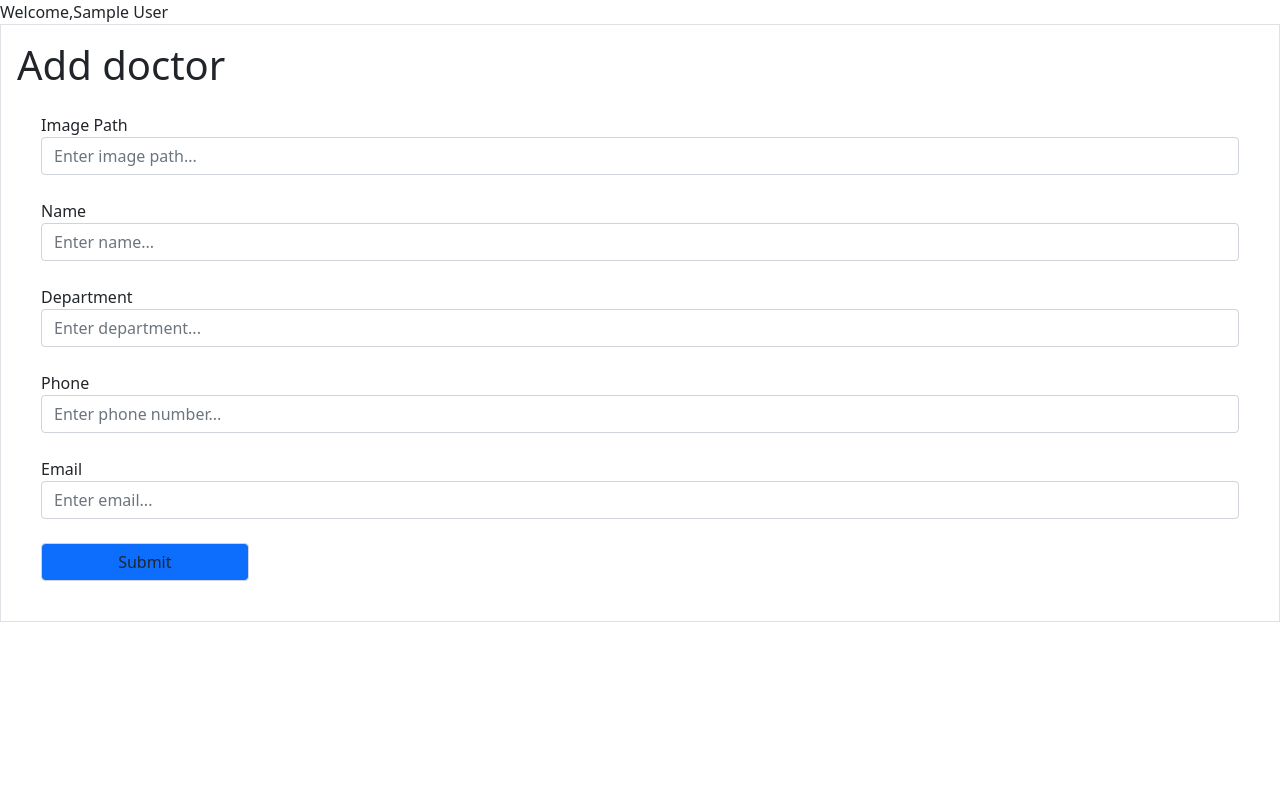
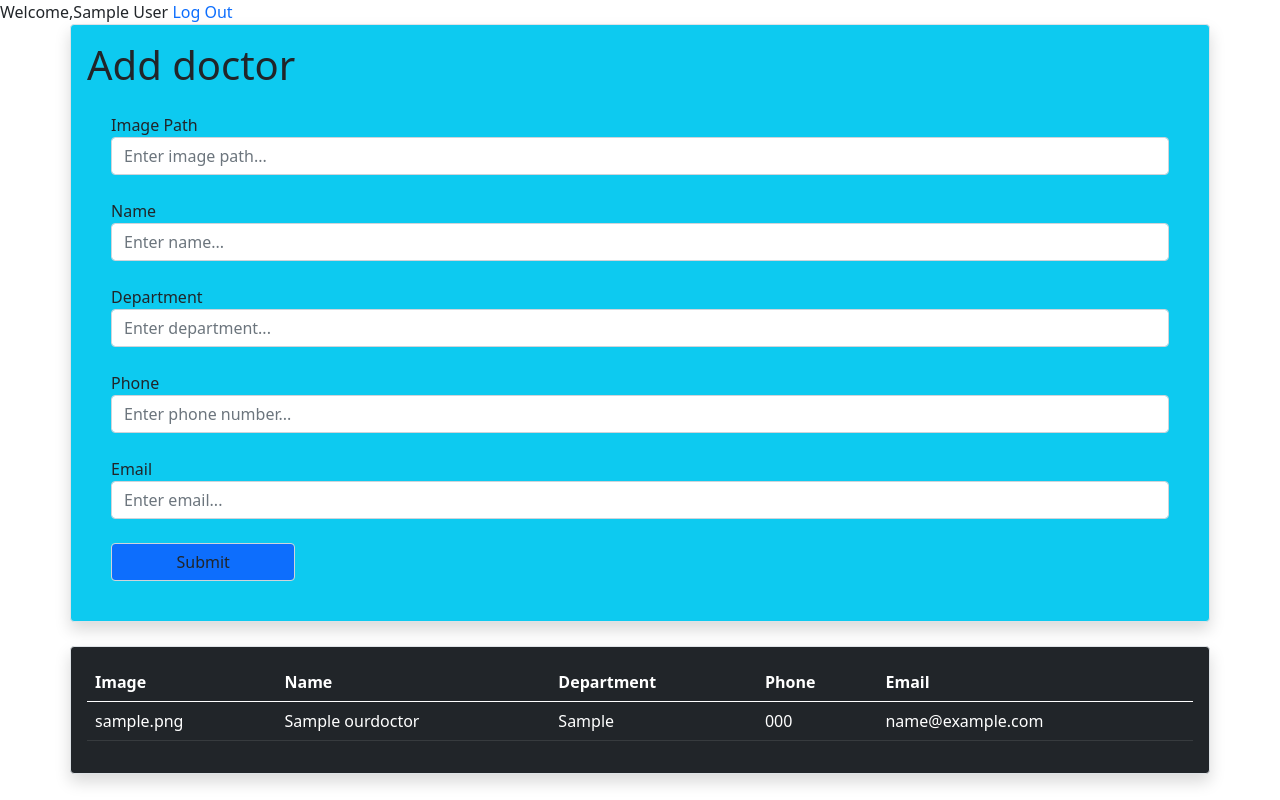
Before and after one commit to Md-Tariqul-Islam/Medicare, a PHP site: page /admin.php in a window 1280 px wide. Run offline with PHP 8.4, Linux system fonts and the light colour scheme; the visitor is signed in with stand-in values (Sample User, id 1); tables that the repository leaves empty hold one stand-in row (values such as "Sample post").

Commit message:
Show all doctor in admin panal in table

```diff
--- a/admin.php
+++ b/admin.php
@@ -27,6 +27,9 @@
         }
         mysqli_close($link);
     }
+  // data select
+  $select_sql = "SELECT * FROM ourdoctor";
+  $allData=mysqli_query($link,$select_sql);
 
 ?>
 
@@ -52,7 +55,9 @@
   </head>
   <body>
 
-    <div class="card-body border">
+    <a class="text-decoration-none" href="login.php">Log Out</a>
+
+    <div class="container card-body border bg-info shadow rounded">
         <h1 class="card-title">Add doctor</h1>
         <form action="" method="post">
 
@@ -95,6 +100,46 @@
 
 
 
+    <div class="container card-body border bg-dark shadow rounded my-4">
+        <div class="table-responsive">
+            <table class="table table-dark table-hover">
+                <thead>
+                    <tr>
+                        <th>Image</th>
+                        <th>Name</th>
+                        <th>Department</th>
+                        <th>Phone</th>
+                        <th>Email</th>
+                    </tr>
+                </thead>
+
+                <tbody>
+                <?php
+                    if( mysqli_num_rows($allData)>0){
+                    while($fetchData=mysqli_fetch_assoc($allData)) {?>
+
+                    <tr>
+                        <td><?php echo $fetchData['image'];?></td>
+                        <td><?php echo $fetchData['name'];?></td>
+                        <td><?php echo $fetchData['department'];?></td>
+                        <td><?php echo $fetchData['phone'];?></td>
+                        <td><?php echo $fetchData['email'];?></td>
+                    </tr>
+                    <?php }?>
+                    <?php }else{?>
+                    <tr>
+                        <td colspan="5">
+                            <p class="mb-0">No Data In The Database</p>
+                        </td>
+                    </tr>
+                    <?php }?>
+
+                </tbody>
+            </table>
+        </div>
+    </div>
+
+
 
 
     <script src="https://cdn.jsdelivr.net/npm/bootstrap@5.0.2/dist/js/bootstrap.bundle.min.js" integrity="sha384-MrcW6ZMFYlzcLA8Nl+NtUVF0sA7MsXsP1UyJoMp4YLEuNSfAP+JcXn/tWtIaxVXM" crossorigin="anonymous"></script>
--- a/index.php
+++ b/index.php
@@ -191,7 +191,6 @@
                                     <option value="Dr. Amanda Rusco, Neurology">Dr. Akram Hossain, Neurology</option>
                                     <option value="Dr. Akram Hossain, Dental">Dr.  Tariqul Islam, Dental</option>
                                     <option value="Dr. Sayma Ikra, Cardiology">Dr. Osman Gani, Cardiology</option>
-
                                 </select>
                             </div>
 
@@ -228,7 +227,6 @@
 
 
       <?php
-
       if( mysqli_num_rows($allData)>0){
       while($fetchData=mysqli_fetch_assoc($allData)) {?>
 
```
